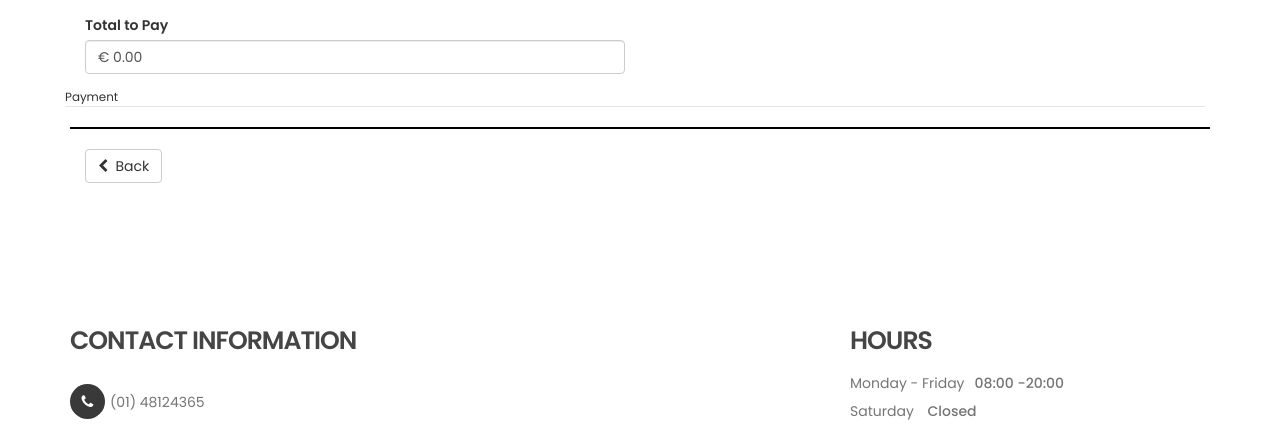
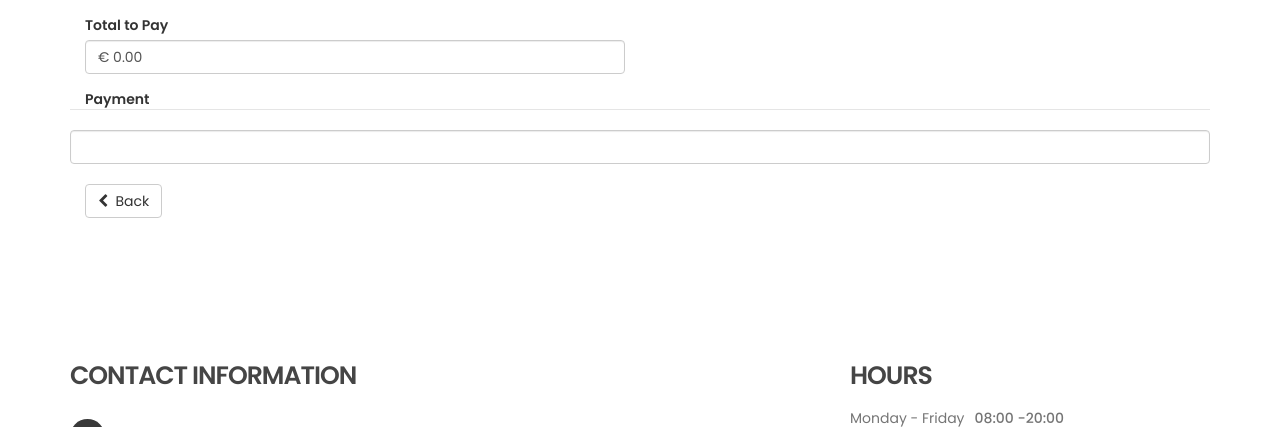
Before and after one commit to Doc-Le/PhysioActivities, a Django app: page /bookings/ in a window 1280 px wide. Shown: the part 472-899 px from the top of the page. Run offline with Django 4.2, Linux system fonts and the light colour scheme; a user stored in the database is signed in; data comes from the database, SQL or seed files in the repository; data that the repository does not hold is empty; some libraries are stand-ins or nearby versions.

Commit message:
added style in card payment form

```diff
--- a/bookings/static/bookings/css/index.css
+++ b/bookings/static/bookings/css/index.css
@@ -1,7 +1,7 @@
 .StripeElement,
 .stripe-style-input {
   box-sizing: border-box;
-  height: 40px;
+  height: 34px;
   padding: 10px 12px;
   border: 1px solid transparent;
   border-radius: 0px;
@@ -22,21 +22,40 @@
 }
 
 .stripe-style-input::placeholder {
-    color: #aab7c4;
+    color: #555;
 }
 
 .fieldset-label {
     position: relative;
-    right: .5rem;
+    min-height: 1px;
+    padding-right: 15px;
+    padding-left: 15px;
+    font-size: 14px;
+    color: #333333;
+    line-height: 1.42857143;
+    font-weight: 700;
 }
 
 #payment-form .form-control,
 #card-element {
-    color: #000;
-    border: 1px solid #000;
+    display: block;
+    width: 100%;
+    height: 34px;
+    padding: 6px 12px;
+    font-size: 14px;
+    line-height: 1.42857143;
+    color: #555;
+    background-color: #fff;
+    background-image: none;
+    border: 1px solid #ccc;
+    border-radius: 4px;
+    box-shadow: inset 0 1px 1px rgb(0 0 0 / 8%);
+
 }
 
 select.form-control > option:first-child {
     color: #cccccc;
-    font-weight: 600;
+    font-weight: 700;
+    max-width: 100%;
+    margin-bottom: 5px;
 }
```
